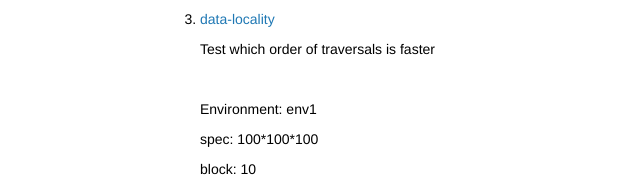
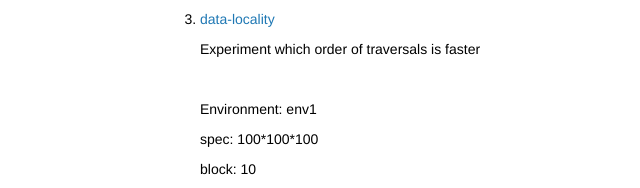
Before and after one commit to ken-matsui/mini-morello, a plain HTML site: page reports/index.html in a window 1280 px wide. Shown: the part 1952-2140 px from the top of the page, 0-640 px from the left. Drawn offline with Linux system fonts and the light colour scheme.

Commit message:
Fix reports/index.html

```diff
--- a/reports/index.html
+++ b/reports/index.html
@@ -131,7 +131,7 @@
         </li>
         <li>
             <a href="3-data-locality/index.html">data-locality</a>
-            <p>Test which order of traversals is faster</p>
+            <p>Experiment which order of traversals is faster</p>
             <br>
             <p>Environment: env1</p>
             <p>spec: 100*100*100</p>
```
